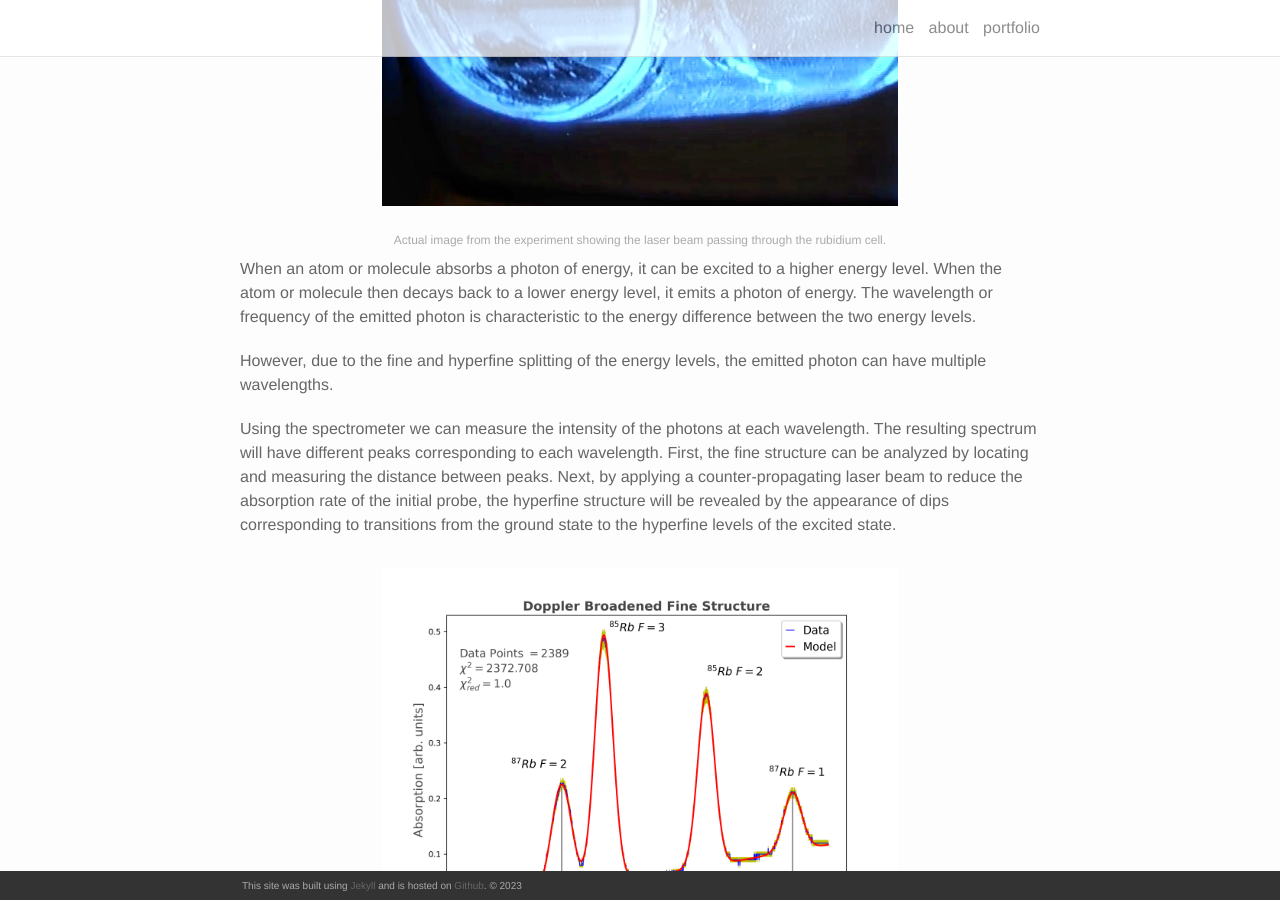
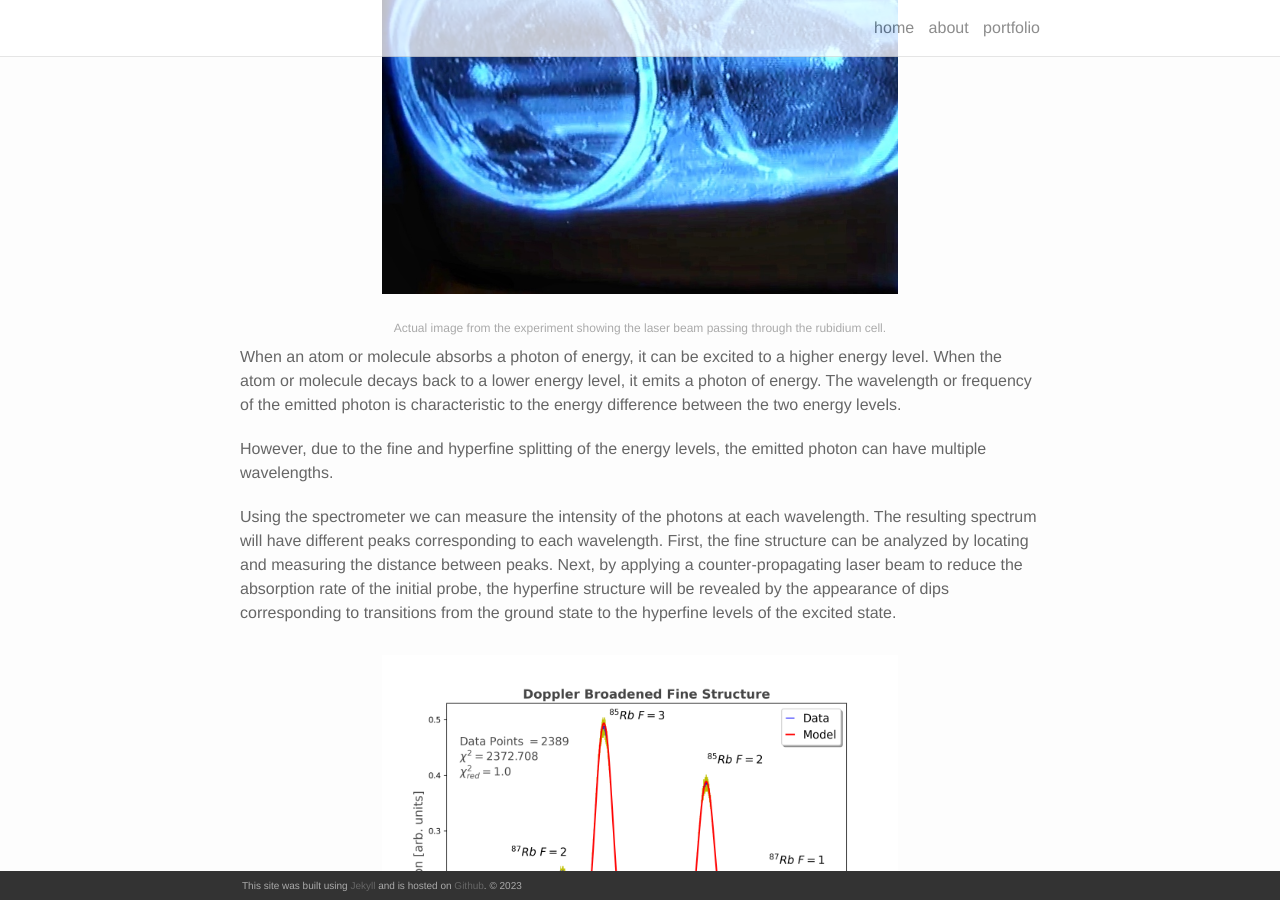
Before and after one commit to Al-1n/Al-1n.github.io, a Jekyll site: the page built from _portfolio/2_project.markdown, in a window 1280 px wide and 900 px high, scrolled down 1558 px. Built offline with Jekyll 4.4.1, drawn with Linux system fonts in a browser that asks for light colours; nearby versions of some CDN libraries.

Commit message:
updating project pages

```diff
--- a/_portfolio/2_project.markdown
+++ b/_portfolio/2_project.markdown
@@ -21,7 +21,11 @@
 
 ---
 
+<br/>
+
 # Background
+
+<br/>
 
 Rubidium(Rb) is part of the alkali metals and has atomic number 37. Alkali elements are characterized by a closed shell configuration of the inner electrons and a single valence electron which gives them a ”hydrogen-like” structure and properties.
 
@@ -45,7 +49,7 @@
     Actual image from the experiment showing the laser beam passing through the rubidium cell.
 </div>
 
-When an atom or molecule absorbs a photon of energy, it can be excited to a higher energy level. When the atom or molecule then decays back to a lower energy level, it emits a photon of energy. The wavelength or frequency of the emitted photon is characteristic to the energy difference between the two energy levels.
+When an atom or molecule absorbs a photon of energy, it can be excited to a higher energy level. When the atom or molecule decays back to a lower energy level, it emits a photon of energy. The wavelength or frequency of the emitted photon is characteristic to the energy difference between the two energy levels.
 
 However, due to the fine and hyperfine splitting of the energy levels, the emitted photon can have multiple wavelengths.
 
```
